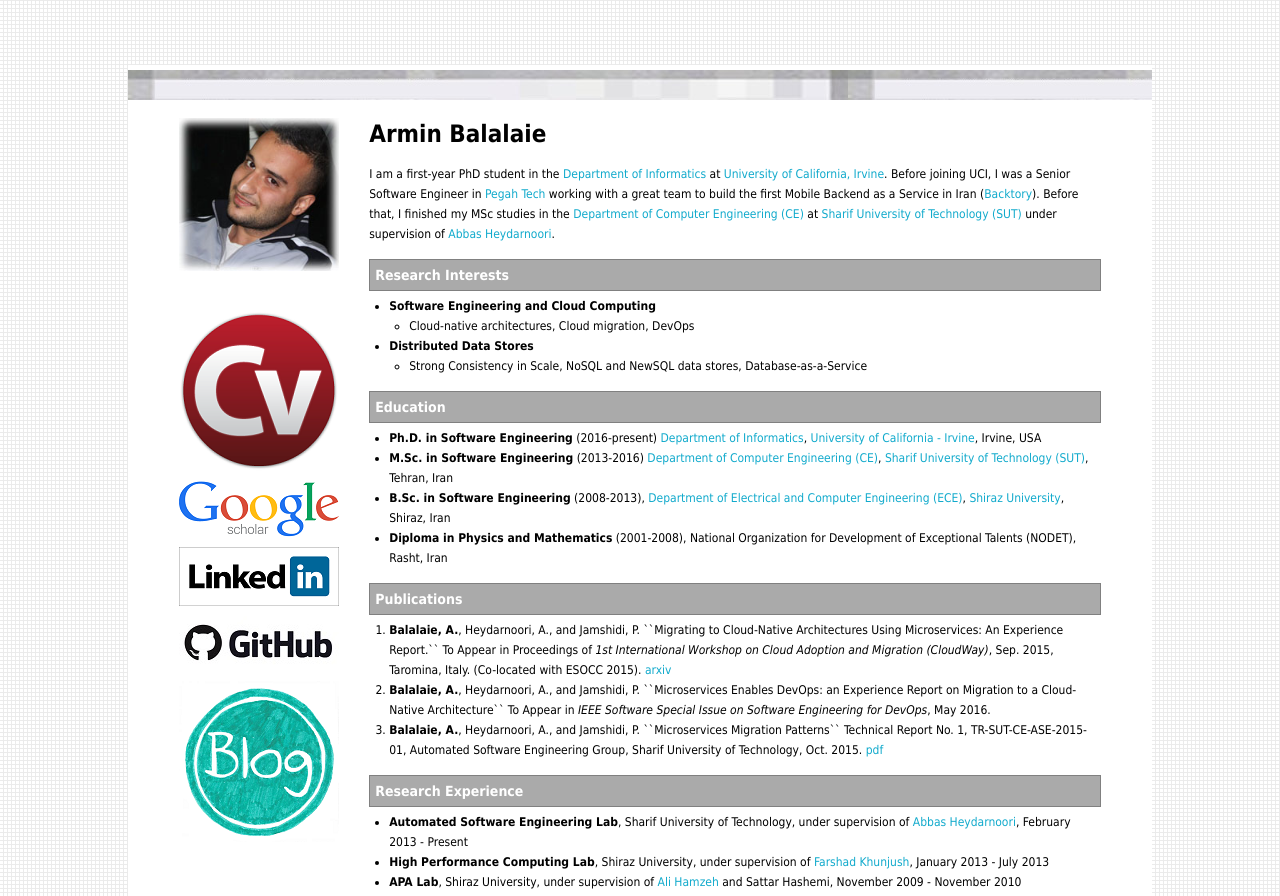
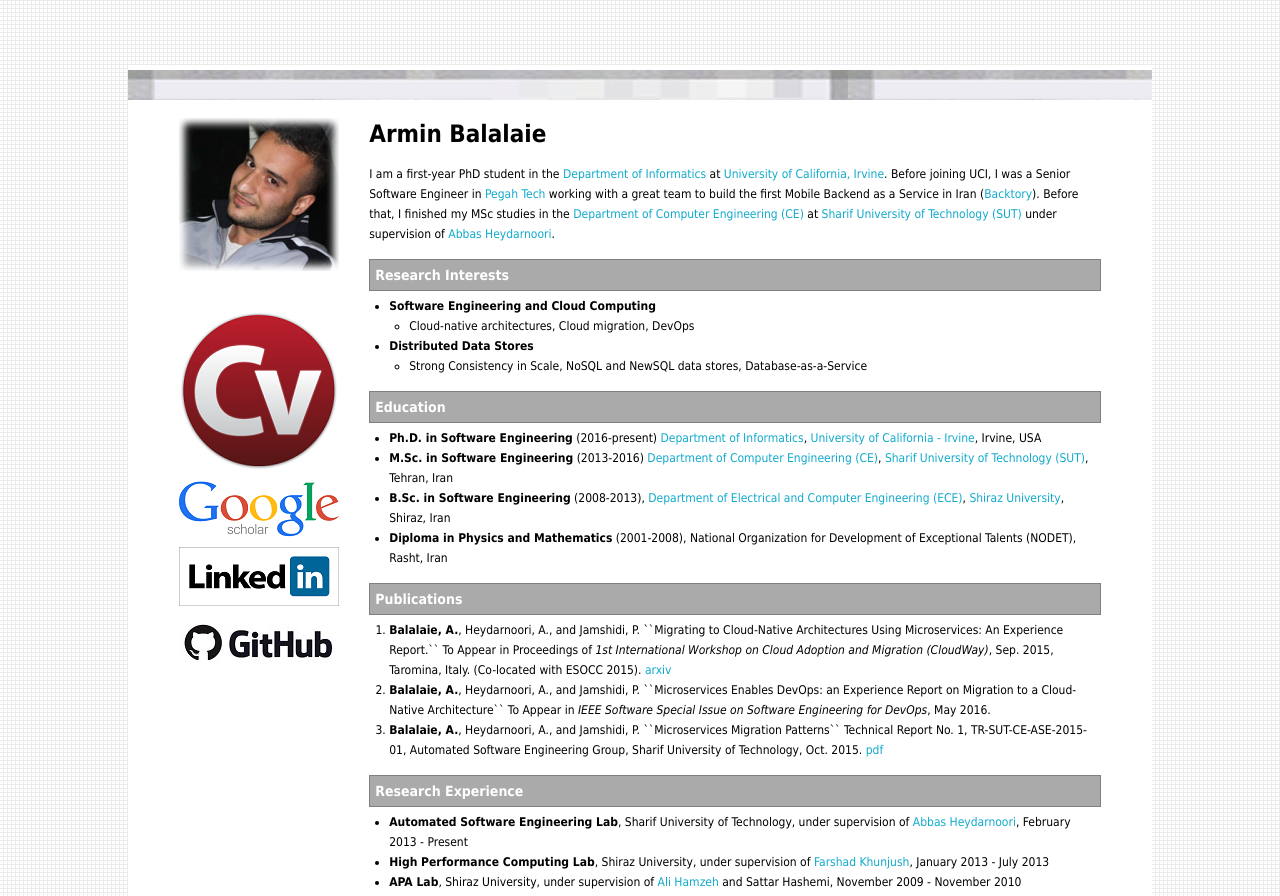
Before and after one commit to arminbalalaie/arminbalalaie.github.io, a plain HTML site: page index.html in a window 1280 px wide. Shown: the top 896 px of the page. Drawn offline with Linux system fonts and the light colour scheme.

Commit message:
removes blog link

```diff
--- a/index.html
+++ b/index.html
@@ -25,7 +25,7 @@
 <table>
 	<tbody>
 		<tr>
-			<td style="padding-right:30px" valign="top" width="10%"><img align="left" src="pic.jpg" style="margin-bottom:40px;" width="160px" /> <a href="cv.pdf" target="_blank"> <img align="left" src="img/cv.png" style="margin-bottom:10px;" width="160px" /> </a> <a href="https://scholar.google.com/citations?user=QAozvgcAAAAJ&amp;hl=en" target="_blank"> <img align="left" src="img/google-scholar.png" style="margin-bottom:10px;" width="160px" /> </a> <a href="https://ir.linkedin.com/in/arminbalalaie" target="_blank"> <img align="left" src="img/linkedin_logo.png" style="margin-bottom:10px;" width="160px" /> </a> <a href="https://github.com/arminbalalaie" target="_blank"> <img align="left" src="img/github.jpg" style="margin-bottom:10px;" width="160px" /> </a> <a href="http://blog.arminb.me" target="_blank"> <img align="left" src="img/icono_blog.png" style="margin-bottom:10px;" width="160px" /> </a></td>
+			<td style="padding-right:30px" valign="top" width="10%"><img align="left" src="pic.jpg" style="margin-bottom:40px;" width="160px" /> <a href="cv.pdf" target="_blank"> <img align="left" src="img/cv.png" style="margin-bottom:10px;" width="160px" /> </a> <a href="https://scholar.google.com/citations?user=QAozvgcAAAAJ&amp;hl=en" target="_blank"> <img align="left" src="img/google-scholar.png" style="margin-bottom:10px;" width="160px" /> </a> <a href="https://ir.linkedin.com/in/arminbalalaie" target="_blank"> <img align="left" src="img/linkedin_logo.png" style="margin-bottom:10px;" width="160px" /> </a> <a href="https://github.com/arminbalalaie" target="_blank"> <img align="left" src="img/github.jpg" style="margin-bottom:10px;" width="160px" /> </a></td>
 			<td>
 			<h1>Armin Balalaie</h1>
 
```
